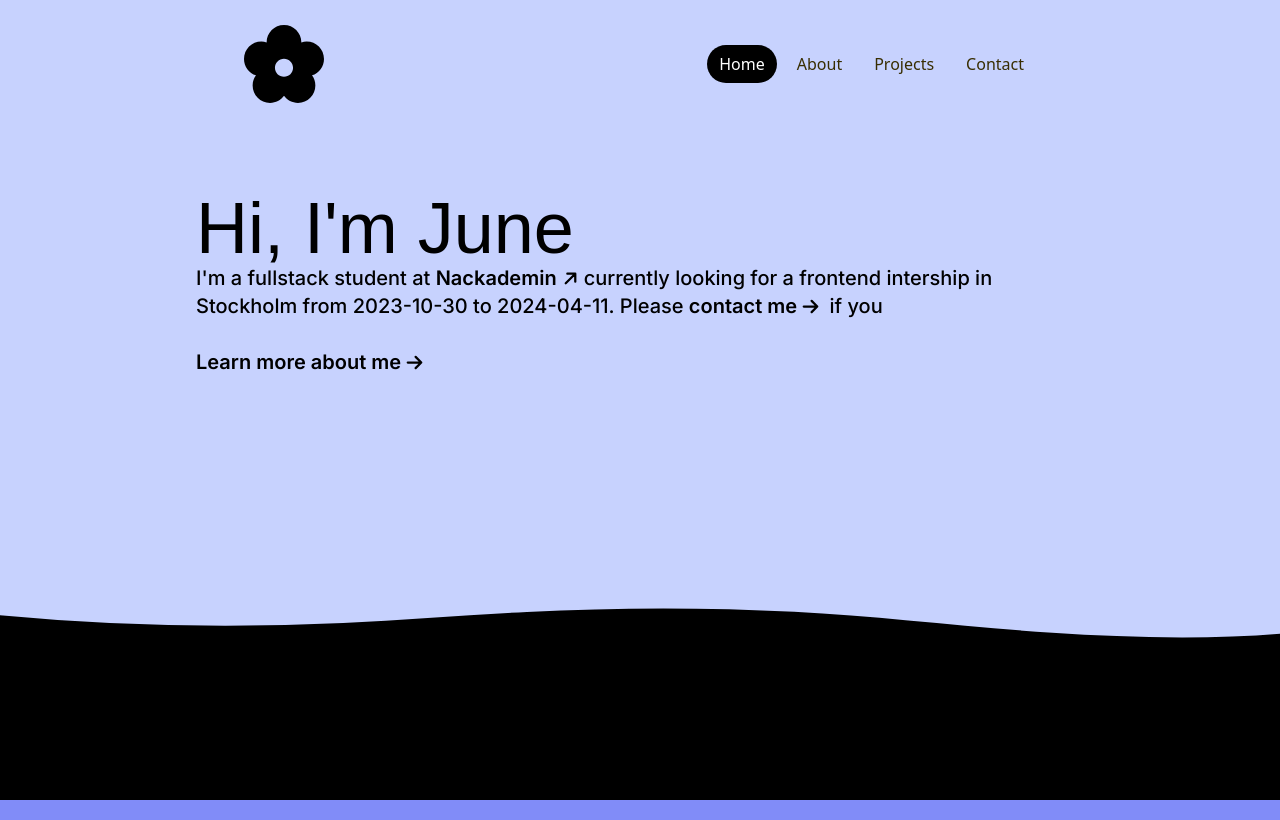
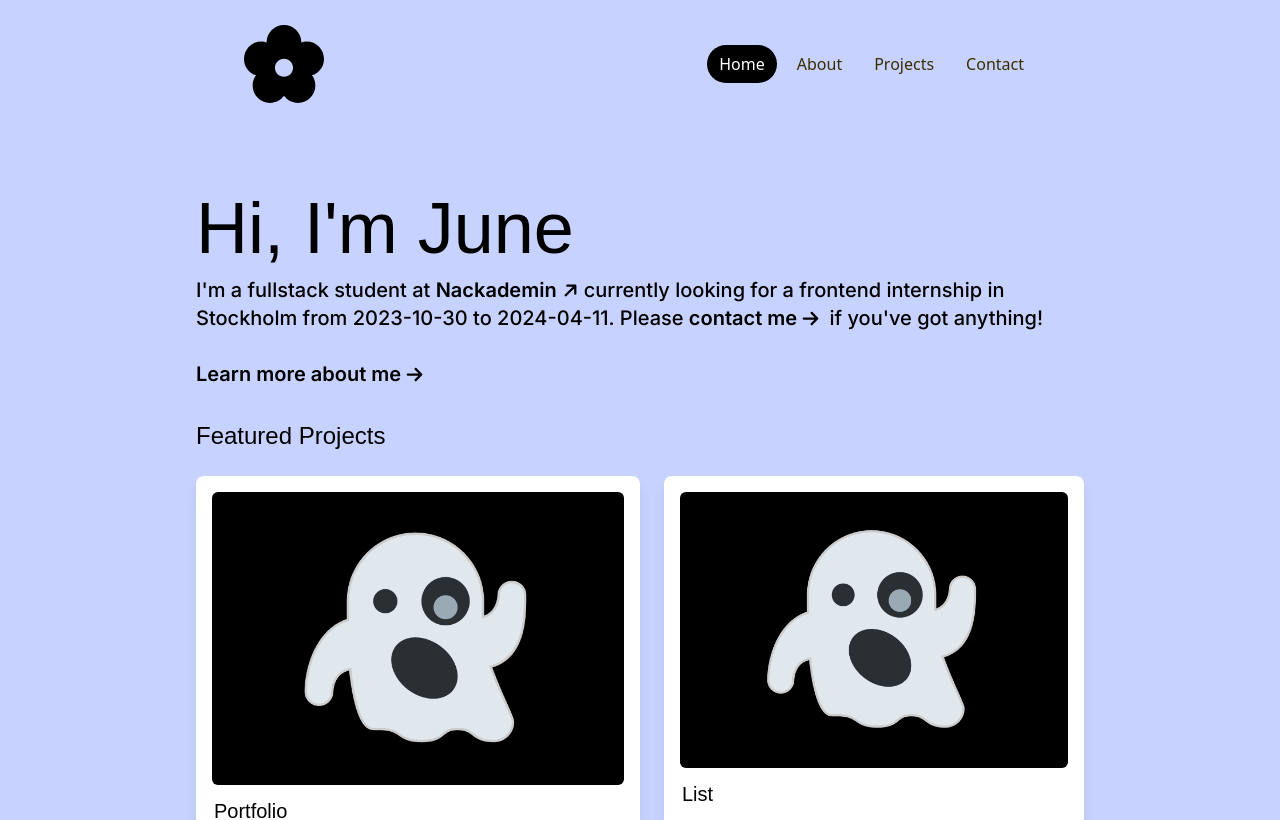
Before and after one commit to june7001/portfolio, a Next.js app: page / in a window 1280 px wide. Shown: the top 820 px of the page. Built offline with nearby package versions, Linux system fonts and the light colour scheme; a web font is replaced by a local one.

Commit message:
add featured project cards

```diff
--- a/pages/index.js
+++ b/pages/index.js
@@ -2,12 +2,16 @@
 import Image from "next/image";
 import { headers } from "next/dist/client/components/headers";
 import { ArrowLink } from "@/components/ArrowLink";
+import { projects } from "@/data/data";
+import { ProjectCard } from "@/components/ProjectCard";
 
 export default function Home() {
+  const featuredProjects = projects.filter((projects) => projects.featured);
   return (
+    <div>
       <header>
         <h1 className="font-heading  text-7xl">Hi, I&apos;m June </h1>
-      <h2 className="font-main text-xl font-medium">
+        <h2 className="pt-3 font-main text-xl font-medium">
           I&apos;m a fullstack student at{" "}
           <ArrowLink
             href="https://nackademin.se/utbildningar/webbutvecklare-fullstack-open-source/"
@@ -15,13 +19,24 @@ export default function Home() {
           >
             Nackademin
           </ArrowLink>
-        currently looking for a frontend intership in Stockholm from 2023-10-30
-        to 2024-04-11. Please <ArrowLink href="/contact">contact me</ArrowLink>{" "}
-        if you
+          currently looking for a frontend internship in Stockholm from
+          2023-10-30 to 2024-04-11. Please{" "}
+          <ArrowLink href="/contact">contact me</ArrowLink> if you&apos;ve got
+          anything!
           <br />
           <br />
           <ArrowLink href="/about">Learn more about me</ArrowLink>
         </h2>
       </header>
+      <section className="pt-8">
+        <h2 className="font-heading text-2xl">Featured Projects</h2>
+
+        <div className="mt-6 grid space-x-6 md:grid-cols-2">
+          {featuredProjects.map((project, index) => (
+            <ProjectCard key={index} project={project} />
+          ))}
+        </div>
+      </section>
+    </div>
   );
 }
```
Lines whose indentation alone changed are shown as unchanged.
